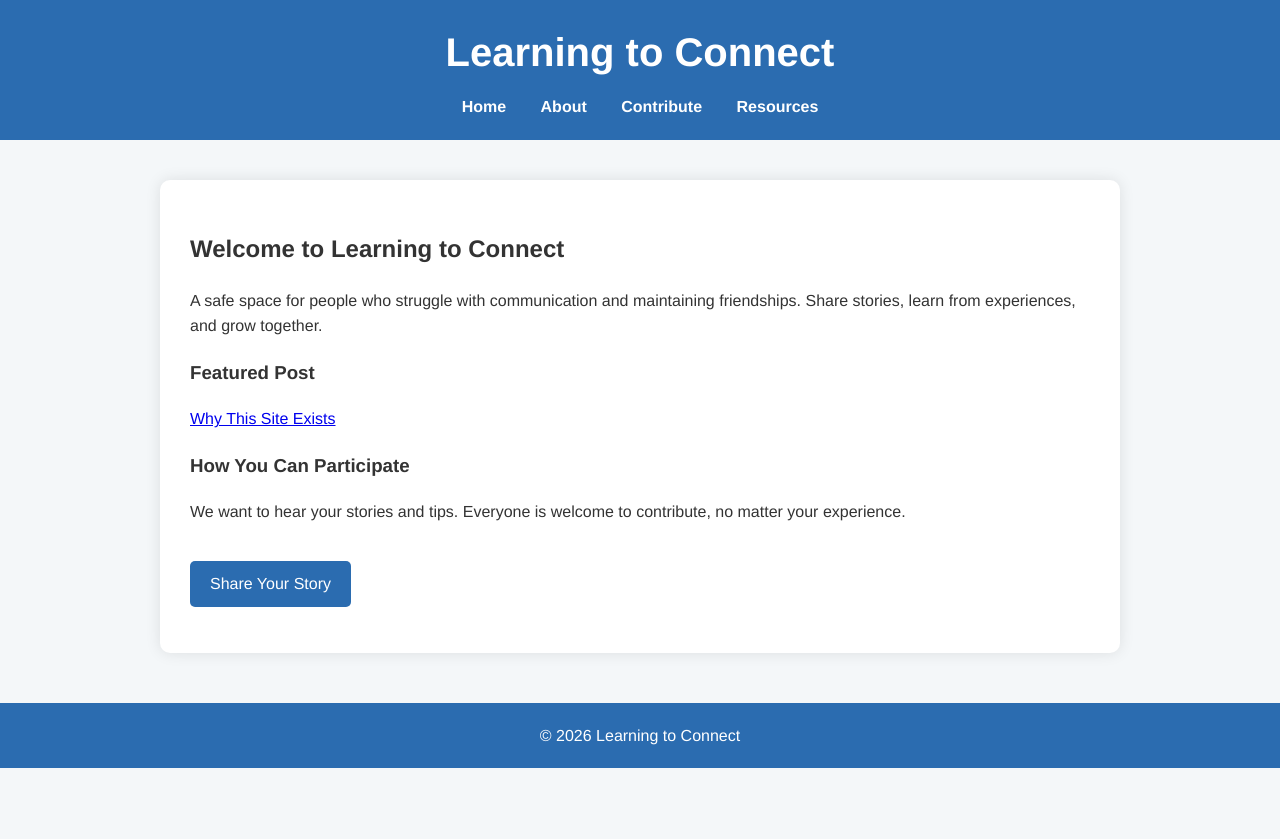
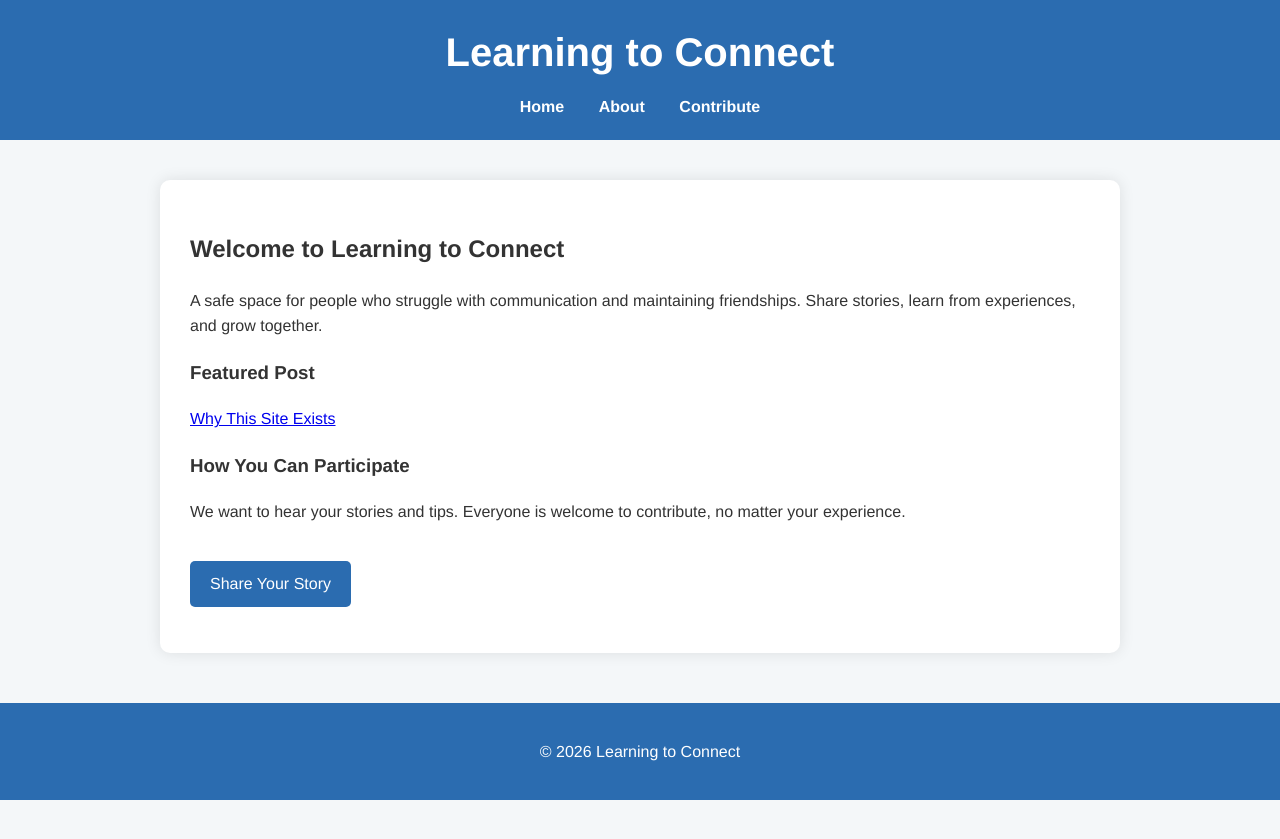
Before and after one commit to Brew-Freedom/Learningtoconnect.github.io, a Jekyll site: the page built from index.md, in a window 1280 px wide. Shown: the top 839 px of the page. Built offline with Jekyll 4.4.1, drawn with Linux system fonts in a browser that asks for light colours.

Commit message:
Fix HTML structure and update links in default layout

```diff
--- a/_layouts/default.html
+++ b/_layouts/default.html
@@ -1,18 +1,17 @@
 <!DOCTYPE html>
 <html lang="en">
 <head>
-  <meta charset="UTF-8">
+  <meta charset="UTF-8" />
   <title>{{ page.title }}</title>
-  <link rel="stylesheet" href="{{ '/assets/css/style.css' | relative_url }}">
+  <link rel="stylesheet" href="/assets/css/style.css">
 </head>
 <body>
   <header>
     <h1>Learning to Connect</h1>
     <nav>
-      <a href="{{ '/' | relative_url }}">Home</a>
-      <a href="{{ '/about.html' | relative_url }}">About</a>
-      <a href="{{ '/contribute.html' | relative_url }}">Contribute</a>
-      <a href="{{ '/resources.html' | relative_url }}">Resources</a>
+      <a href="/">Home</a>
+      <a href="/about.html">About</a>
+      <a href="/contribute.html">Contribute</a>
     </nav>
   </header>
 
@@ -21,7 +20,7 @@
   </div>
 
   <footer>
-    © 2026 Learning to Connect
+    <p>© 2026 Learning to Connect</p>
   </footer>
 </body>
 </html>
```
